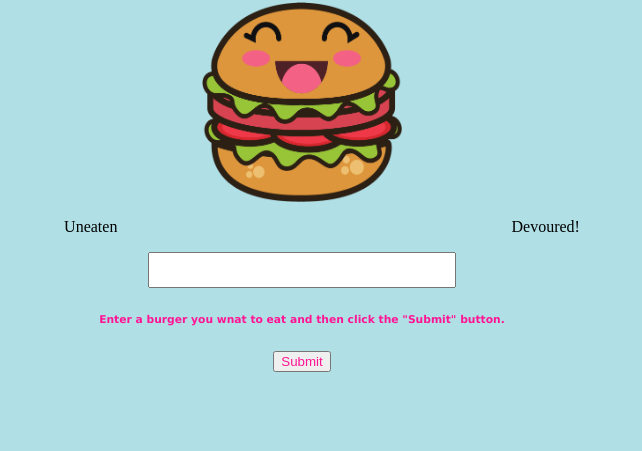
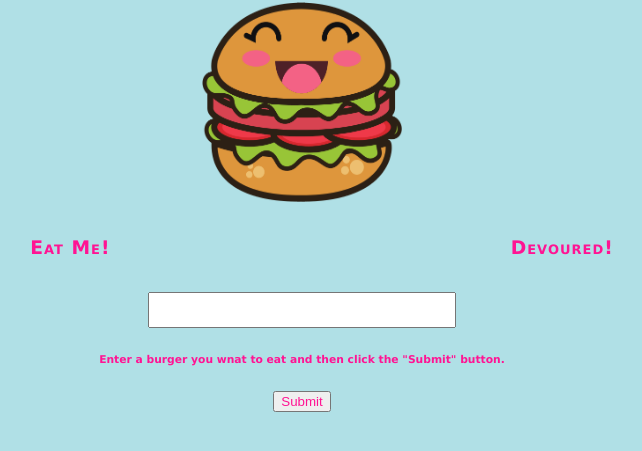
Before and after one commit to ashvinit/burger, a website: page public/index.html in a window 1280 px wide. Shown: the part 79-530 px from the top of the page, without its empty margins (338-980 px from the left). Drawn offline with nearby package versions, Linux system fonts and the light colour scheme; no server answers.

Commit message:
changed style in css

```diff
--- a/public/index.html
+++ b/public/index.html
@@ -13,8 +13,8 @@
     <img src="/assets/images/burger.png" alt="" width="200" height="200" style="display: block; margin-left: auto; margin-right: auto;">
 
     <div id="burger-ctn">
-      <ul id="uneaten">Uneaten</ul>
-      <ul id="eaten">Devoured!</ul>
+      <ul id="uneaten"><h3 style="font-family:Verdana;font-variant:small-caps;letter-spacing:1px;color:#FF1493;">Eat Me!</h3></ul>
+      <ul id="eaten"><ul id="uneaten"><h3 style="font-family:Verdana;font-variant:small-caps;letter-spacing:1px;color:#FF1493;">Devoured!</h3></ul>
     </div>
 
 
```
